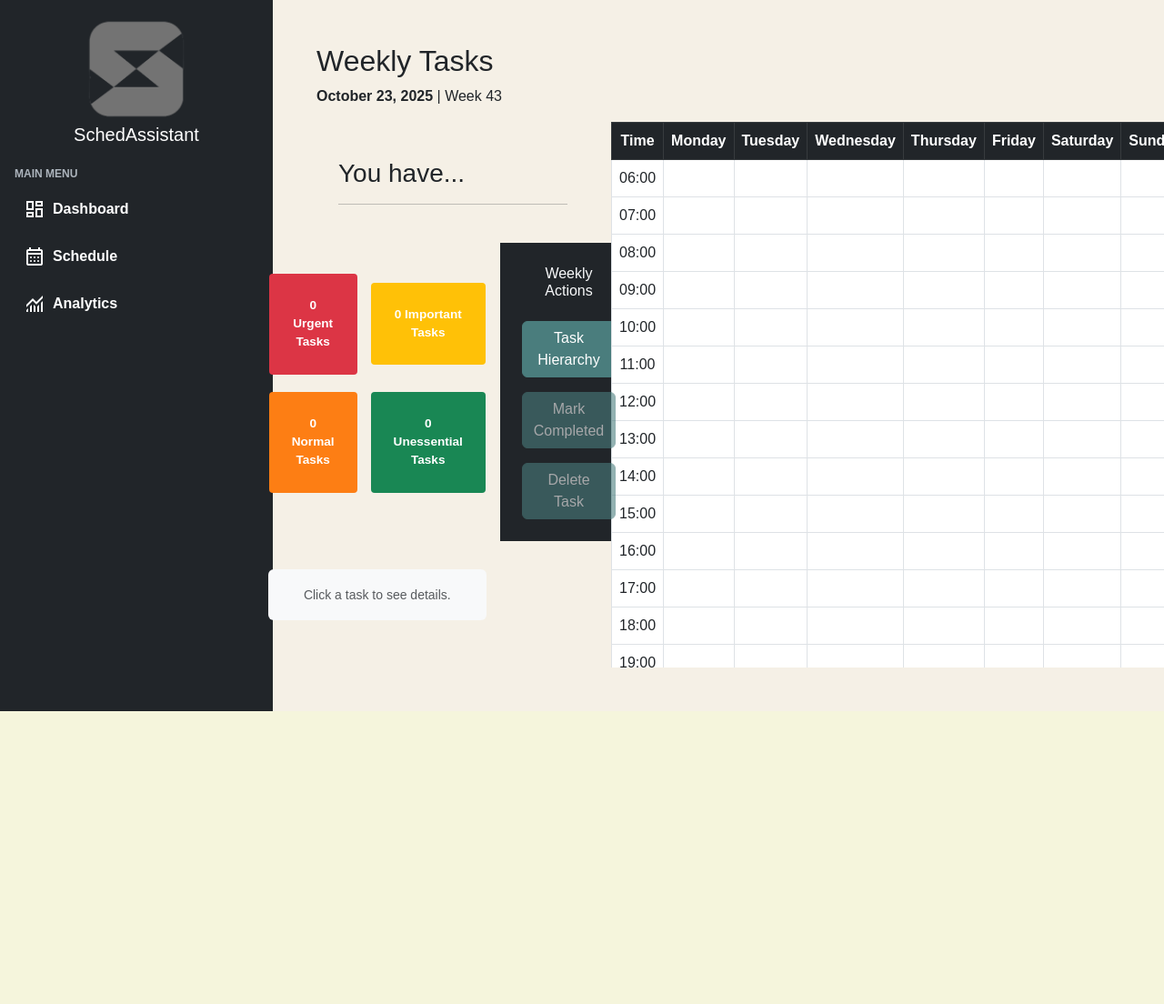
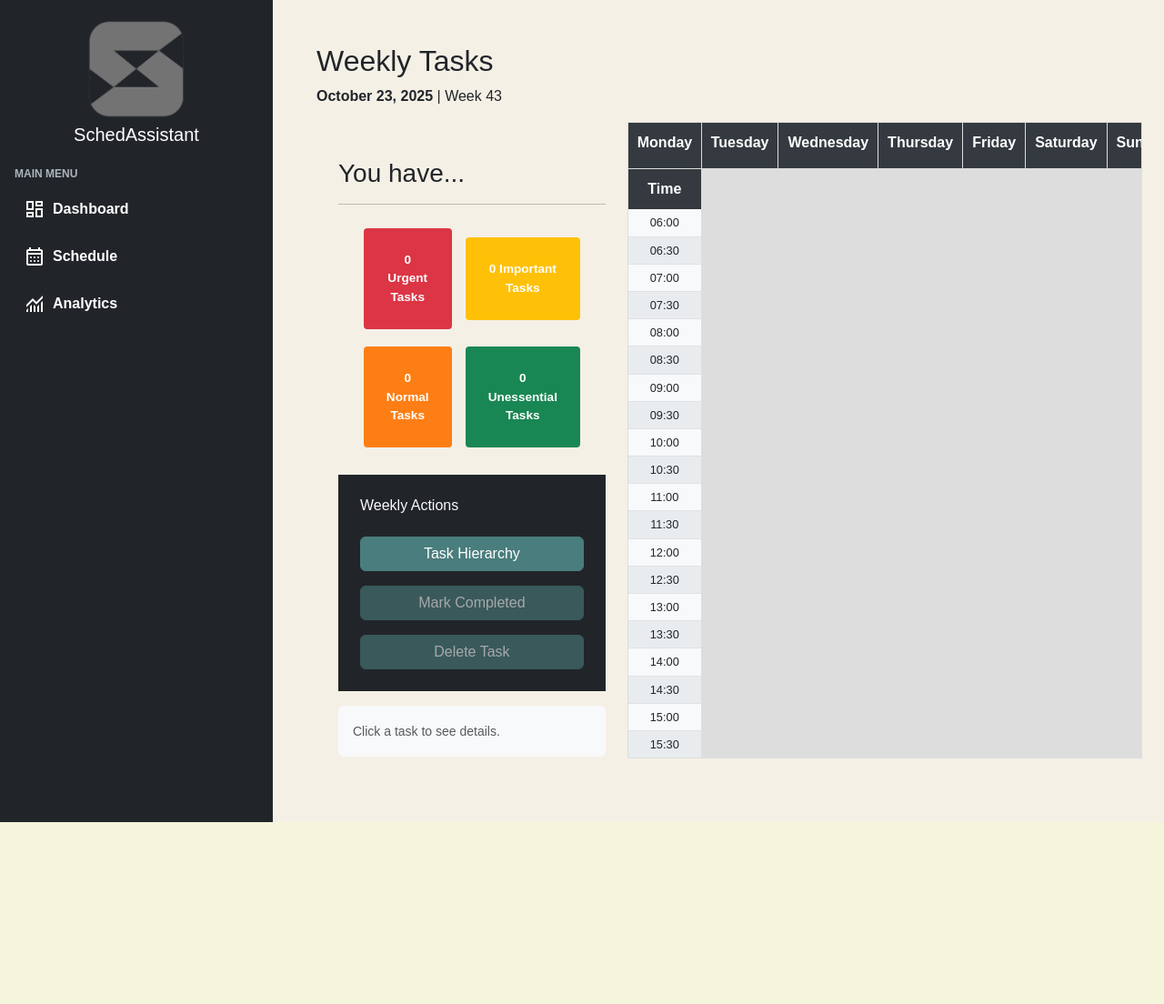
Before and after one commit to MerkFrappe/SchedAssist, a Flask app: page /Main in a window 1280 px wide. Shown: the top 1104 px of the page at 91% size. Run offline with Flask 3, Linux system fonts and the light colour scheme; data comes from the database, SQL or seed files in the repository; both versions use the stored data as it was after the commit.

Commit message:
css table

```diff
--- a/app.py
+++ b/app.py
@@ -29,28 +29,40 @@ def init_db():
         with app.app_context():
             db = get_db()
             db.execute("""
-                       CREATE TABLE IF NOT EXISTS tasks (
-                            id INTEGER PRIMARY KEY AUTOINCREMENT,
-                            title TEXT NOT NULL,
-                            deadline TEXT NOT NULL,
-                            duration INTEGER,
-                            is_flexible INTEGER,
-                            reminders TEXT,
-                            category TEXT,
-                            score REAL,
-                            isCompleted INTEGER DEFAULT 0,
-
-                            created_at TIMESTAMP DEFAULT CURRENT_TIMESTAMP
-                       )
-                       """)
+                CREATE TABLE IF NOT EXISTS tasks (
+                    id INTEGER PRIMARY KEY AUTOINCREMENT,
+                    title TEXT NOT NULL,
+                    deadline TEXT NOT NULL,
+                    duration INTEGER,
+                    is_flexible INTEGER,
+                    reminders TEXT,
+                    category TEXT,
+                    score REAL,
+                    isCompleted INTEGER DEFAULT 0,
+                    created_at TIMESTAMP DEFAULT CURRENT_TIMESTAMP
+                )
+            """)
             db.execute("""
                 CREATE TABLE IF NOT EXISTS app_state (
                     id TEXT PRIMARY KEY,
                     value TEXT
-                       )
+                )
             """)
             db.commit()
-            print(" Database initialized: tasks.db")
+            print("✅ Database initialized: tasks.db")
+
+    # Also ensure app_state table exists even if database exists
+    else:
+        with app.app_context():
+            db = get_db()
+            db.execute("""
+                CREATE TABLE IF NOT EXISTS app_state (
+                    id TEXT PRIMARY KEY,
+                    value TEXT
+                )
+            """)
+            db.commit()
+            print("✅ Ensured app_state table exists")
 
 def get_optimization_state():
     """Check if optimization has been applied"""
@@ -359,10 +371,15 @@ def optimize_tasks():
                     break
 
             if can_place:
-                for h in range(start_slot, start_slot + duration_hours):
-                    week_schedule[day][h] = task
-                print(f"✅ Placed '{task['title']}' on {day} at {start_hour}:00")
-                return True
+                 # Update the actual deadline, not just display times
+                    original_deadline = datetime.strptime(task['deadline'], "%Y-%m-%d %H:%M")
+                    new_deadline = original_deadline.replace(
+                    hour=task['start_hour_int'] + duration_hours,
+                    minute=0
+                )
+                    task['deadline'] = new_deadline.strftime("%Y-%m-%d %H:%M")
+                    print(f"✅ Placed '{task['title']}' on {day} at {start_hour}:00")
+                    return True
             else:
                 print(f"❌ Could not place '{task['title']}' on {day} at {start_hour}:00 - slot occupied")
                 return False
@@ -410,7 +427,9 @@ def optimize_tasks():
             return False
 
     def move_to_tomorrow(task):
-        """Move task to the next day at a default morning time"""
+        current_deadline = datetime.strptime(task['deadline'], "%Y-%m-%d %H:%M")
+    # Move to next day
+        next_day_date = current_deadline + timedelta(days=1)
         try:
             days = ["Monday", "Tuesday", "Wednesday", "Thursday", "Friday", "Saturday", "Sunday"]
             current_day_index = days.index(task['weekday'])
@@ -424,7 +443,7 @@ def optimize_tasks():
             task['start_hour_str'] = "09:00"
             task['end_hour_str'] = "10:00"
             task['colspan'] = 1
-
+            task['deadline'] = next_day_date.replace(hour=10, minute=0).strftime("%Y-%m-%d %H:%M")
             print(f"📅 Moved '{task['title']}' to {next_day} at 9:00 AM")
 
         except Exception as e:
@@ -457,11 +476,11 @@ def optimize_tasks():
                 if hour_slot is not None:
                     task = hour_slot
                     # Calculate new deadline based on day and end hour
-                    day_date = days_dates[day]
-                    new_deadline = day_date.replace(
+                    original_deadline = datetime.strptime(task['deadline'], "%Y-%m-%d %H:%M")
+                    new_deadline = original_deadlin.replace(
                         hour=task['end_hour_int'],
-                        minute=0,
-                        second=0
+                        minute=0
+
                     )
 
                     # Update the task in database
--- a/templates/Main.html
+++ b/templates/Main.html
@@ -95,25 +95,10 @@
             padding: 20px;
         }
 
-        .table-responsive {
-            max-height: 700px;
-            overflow-y: auto;
-        }
-
-        .table-scroll-container {
-            max-height: 600px;
-            overflow: auto;
-        }
-
-        .table {
-            margin-bottom: 0;
-        }
-
         /* Task block styles */
-
         .windows-grid {
             display: grid;
-            grid-template-columns: repeat(2, 180px); /* uniform box width */
+            grid-template-columns: repeat(2, 180px);
             gap: 15px;
             justify-content: center;
             align-items: center;
@@ -133,6 +118,53 @@
             display: flex;
             flex-direction: column;
             justify-content: center;
+        }
+
+        .schedule-grid {
+            display: grid;
+            grid-template-columns: 80px repeat(7, 1fr);
+            grid-template-rows: 50px repeat(32, 30px);
+            gap: 1px;
+            background-color: #ddd;
+            border: 1px solid #ddd;
+            max-height: 700px;
+            overflow-y: auto;
+        }
+
+        .time-column {
+            grid-column: 1;
+            position: sticky;
+            left: 0;
+            background: white;
+            z-index: 10;
+        }
+
+        .day-column {
+            display: contents;
+        }
+
+        .day-label {
+            grid-row: 1;
+            background: #343a40;
+            color: white;
+            padding: 10px;
+            text-align: center;
+            font-weight: bold;
+            position: sticky;
+            top: 0;
+            z-index: 5;
+        }
+
+        .time-label {
+            padding: 5px;
+            text-align: center;
+            background: #f8f9fa;
+            border-bottom: 1px solid #dee2e6;
+            font-size: 0.8em;
+        }
+
+        .time-label:nth-child(odd) {
+            background: #e9ecef;
         }
 
         .task-block.selected {
@@ -183,13 +215,13 @@
 
         .windows-grid {
             display: grid;
-            grid-template-columns: repeat(2, 1fr); /* 2 columns */
+            grid-template-columns: repeat(2, 1fr);
             gap: 15px;
-            justify-content: center;  /* centers the grid items horizontally */
-            align-items: center;      /* centers them vertically */
+            justify-content: center;
+            align-items: center;
             text-align: center;
-            max-width: 400px;         /* optional: control total width */
-            margin: 0 auto;           /* centers the grid in its parent container */
+            max-width: 400px;
+            margin: 0 auto;
             padding: 10px;
         }
 
@@ -215,22 +247,46 @@
             font-weight: bold;
         }
 
+        .urgent-task {
+            border: 2px solid #dc3545 !important;
+            box-shadow: 0 0 8px rgba(220, 53, 69, 0.5) !important;
+        }
+
+        .overdue-task {
+            border: 3px solid #dc3545 !important;
+            background: repeating-linear-gradient(
+                45deg,
+                transparent,
+                transparent 10px,
+                rgba(220, 53, 69, 0.1) 10px,
+                rgba(220, 53, 69, 0.1) 20px
+            ) !important;
+        }
+
+        @keyframes pulse {
+            0% { transform: scale(1); }
+            50% { transform: scale(1.05); }
+            100% { transform: scale(1); }
+        }
+
         @keyframes fadeInOut {
             0% {
                 opacity: 0;
                 transform: translateY(-10px);
             }
-
             10%,
             90% {
                 opacity: 1;
                 transform: translateY(0);
             }
-
             100% {
                 opacity: 0;
                 transform: translateY(-10px);
             }
+        }
+
+        .pulsing {
+            animation: pulse 1s infinite;
         }
     </style>
 </head>
@@ -264,8 +320,6 @@
                 <aside class="bg-beige text-dark p-4" style="min-width: 300px;">
                     <h3 class="mt-3">You have...</h3>
                     <hr class="bg-secondary">
-                    <div class="windows-grid text-center mb-3">
-
                     <div class="d-flex justify-content-center align-items-center">
                         <div class="windows-grid text-center">
                             <div class="task-block score-critical text-white p-4">
@@ -296,59 +350,56 @@
                     </div>
                 </aside>
 
-                <!-- Task Table -->
-                <div class="flex-grow-1 ps-4">
-                    <div class="table-scroll-container table-responsive">
-                        <table class="table table-bordered table-hover align-middle text-center">
-                            <thead class="table-dark">
-                                <tr>
-                                    <th>Time</th>
-                                    <th>Monday</th>
-                                    <th>Tuesday</th>
-                                    <th>Wednesday</th>
-                                    <th>Thursday</th>
-                                    <th>Friday</th>
-                                    <th>Saturday</th>
-                                    <th>Sunday</th>
-                                </tr>
-                            </thead>
-                            <tbody>
+                <!-- Schedule Grid -->
+          <div class="schedule-grid">
+    <!-- Time Column -->
+    <div class="time-column">
+        <div class="day-label">Time</div>
         {% for hour in range(6, 22) %}
-                                <tr>
-                                    <td>{{ "%02d:00"|format(hour) }}</td>
+        <div class="time-label" style="grid-row: {{ ((hour-6)*2) + 2 }}">{{ "%02d:00"|format(hour) }}</div>
+        <div class="time-label" style="grid-row: {{ ((hour-6)*2) + 3 }}">{{ "%02d:30"|format(hour) }}</div>
+        {% endfor %}
+    </div>
+
+    <!-- Day Columns -->
+    {% set day_columns = {'Monday': 2, 'Tuesday': 3, 'Wednesday': 4, 'Thursday': 5, 'Friday': 6, 'Saturday': 7, 'Sunday': 8} %}
+
     {% for day in ['Monday','Tuesday','Wednesday','Thursday','Friday','Saturday','Sunday'] %}
-                                    <td>
+    <div class="day-column" data-day="{{ day }}">
+        <div class="day-label">{{ day }}</div>
+
+        <!-- Grid cells for this day -->
+        {% for hour in range(6, 22) %}
+            {% for half_hour in [0, 30] %}
+            <div class="grid-cell" style="grid-column: {{ day_columns[day] }}; grid-row: {{ ((hour-6)*2) + (2 if half_hour == 0 else 3) }}"></div>
+            {% endfor %}
+        {% endfor %}
+
+        <!-- Tasks for this day -->
         {% for task in tasks %}
-                                        {% if task.weekday == day and hour >= task.start_hour_int and hour < task.end_hour_int %}
-                                        {% set score_class_modifier = "" %}
-                                        {% if task.score >= 70 %}
-                                        {% set score_class_modifier = "score-critical" %}
-                                        {% elif task.score >= 40 %}
-                                        {% set score_class_modifier = "score-high" %}
-                                        {% elif task.score >= 10 %}
-                                        {% set score_class_modifier = "score-medium" %}
-                                        {% else %}
-                                        {% set score_class_modifier = "score-low" %}
-                                        {% endif %}
-                                        <div class="task-block {{ task.category }} {{ score_class_modifier }}"
+            {% if task.weekday == day %}
+                {% set start_minutes = (task.start_hour_int - 6) * 60 + task.start_hour_str.split(':')[1] | int %}
+                {% set end_minutes = (task.end_hour_int - 6) * 60 + task.end_hour_str.split(':')[1] | int %}
+                {% set duration_minutes = end_minutes - start_minutes %}
+
+                <div class="task-block {{ task.category }}
+                              {% if task.score >= 70 %}score-critical
+                              {% elif task.score >= 40 %}score-high
+                              {% elif task.score >= 10 %}score-medium
+                              {% else %}score-low{% endif %}"
+                              style="grid-column: {{ day_columns[day] }}; grid-row: {{ (start_minutes // 30) + 2 }} / span {{ (duration_minutes + 29) // 30 }};"
                               data-task-id="{{ task.id }}"
                               data-title="{{ task.title }}"
                               data-deadline="{{ task.deadline }}"
                               data-reminders='{{ task.reminders or [] | tojson | safe }}'
                               data-score="{{ task.score }}">
                               <strong>{{ task.title }}</strong><br>
-                                            <small>{{ task.start_hour_str }} - {{ task.end_hour_str }}</small><br>
-                                            <small>Score: {{ task.score }}</small>
+                              <small>{{ task.start_hour_str }} - {{ task.end_hour_str }}</small>
                               </div>
                               {% endif %}
                            {% endfor %}
-                                    </td>
+                      </div>
                      {% endfor %}
-                                </tr>
-                                {% endfor %}
-                            </tbody>
-                        </table>
-                    </div>
                 </div>
             </div>
         </main>
@@ -409,8 +460,8 @@
             }
         }
 
-        // ✅ PRESERVED from Main.html (robust task click handler)
-        document.querySelector('.table-scroll-container').addEventListener('click', function (event) {
+        // Fixed task click handler - attach to schedule grid instead of non-existent container
+        document.querySelector('.schedule-grid').addEventListener('click', function (event) {
             let targetBlock = event.target.closest('.task-block');
             if (targetBlock) {
                 const taskId = targetBlock.dataset.taskId;
@@ -427,38 +478,60 @@
             }
         });
 
-        // 🔔 Reminder system
         document.addEventListener('DOMContentLoaded', () => {
             const tasks = document.querySelectorAll('.task-block');
-            const now = Date.now();
+            const now = new Date();
+
             tasks.forEach(task => {
                 const title = task.dataset.title;
-                const deadline = new Date(task.dataset.deadline).getTime();
+                const deadline = new Date(task.dataset.deadline);
                 const reminders = JSON.parse(task.dataset.reminders || '[]');
-                reminders.forEach(rem => {
-                    const delay = new Date(rem).getTime() - now;
-                    if (delay > 0) {
+
+                reminders.forEach(reminder => {
+                    let reminderTime = new Date(deadline);
+
+                    if (reminder === "5m") reminderTime.setMinutes(deadline.getMinutes() - 5);
+                    else if (reminder === "10m") reminderTime.setMinutes(deadline.getMinutes() - 10);
+                    else if (reminder === "15m") reminderTime.setMinutes(deadline.getMinutes() - 15);
+                    else if (reminder === "30m") reminderTime.setMinutes(deadline.getMinutes() - 30);
+                    else if (reminder === "1h") reminderTime.setHours(deadline.getHours() - 1);
+                    else if (reminder === "3h") reminderTime.setHours(deadline.getHours() - 3);
+                    else if (reminder === "1d") reminderTime.setDate(deadline.getDate() - 1);
+
+                    const delay = reminderTime.getTime() - now.getTime();
+
+                    if (delay > 0 && delay < 24 * 60 * 60 * 1000) {
                         setTimeout(() => {
                             showAlert(`⏰ Reminder: ${title} is due soon!`);
-                            task.classList.add('score-high');
+                            task.classList.add('pulsing');
                         }, delay);
                     }
                 });
             });
 
-            // ⏳ Deadline-based color updates
-            setInterval(() => {
-                const current = Date.now();
+            function updateTaskUrgency() {
+                const current = new Date();
                 tasks.forEach(task => {
-                    const deadline = new Date(task.dataset.deadline).getTime();
+                    const deadline = new Date(task.dataset.deadline);
                     const remaining = deadline - current;
+                    const originalScore = parseFloat(task.dataset.score);
+
+                    if (remaining < 0) {
                         task.classList.remove('score-low', 'score-medium', 'score-high', 'score-critical');
-                    if (remaining < 0 || remaining < 30 * 60 * 1000) task.classList.add('score-critical');
-                    else if (remaining < 2 * 60 * 60 * 1000) task.classList.add('score-medium');
-                    else if (remaining < 6 * 60 * 60 * 1000) task.classList.add('score-high');
-                    else task.classList.add('score-low');
+                        task.classList.add('score-critical');
+                        task.style.border = '2px solid #dc3545';
+                    } else if (remaining < 30 * 60 * 1000) {
+                        task.classList.add('urgent-task');
+                    } else if (remaining < 2 * 60 * 60 * 1000) {
+                        task.style.border = '1px solid #fd7e14';
+                    } else {
+                        task.classList.remove('urgent-task', 'overdue-task');
+                    }
                 });
-            }, 60000);
+            }
+
+            updateTaskUrgency();
+            setInterval(updateTaskUrgency, 60000);
         });
 
         // Action buttons
@@ -495,5 +568,4 @@
         updateActionButtons();
     </script>
 </body>
-
 </html>
```
Also changed, not shown: ml/test.py (added, +251 -0 lines), tasks.db, templates/tasks.db, 1 other file. Lines whose indentation alone changed are shown as unchanged.
